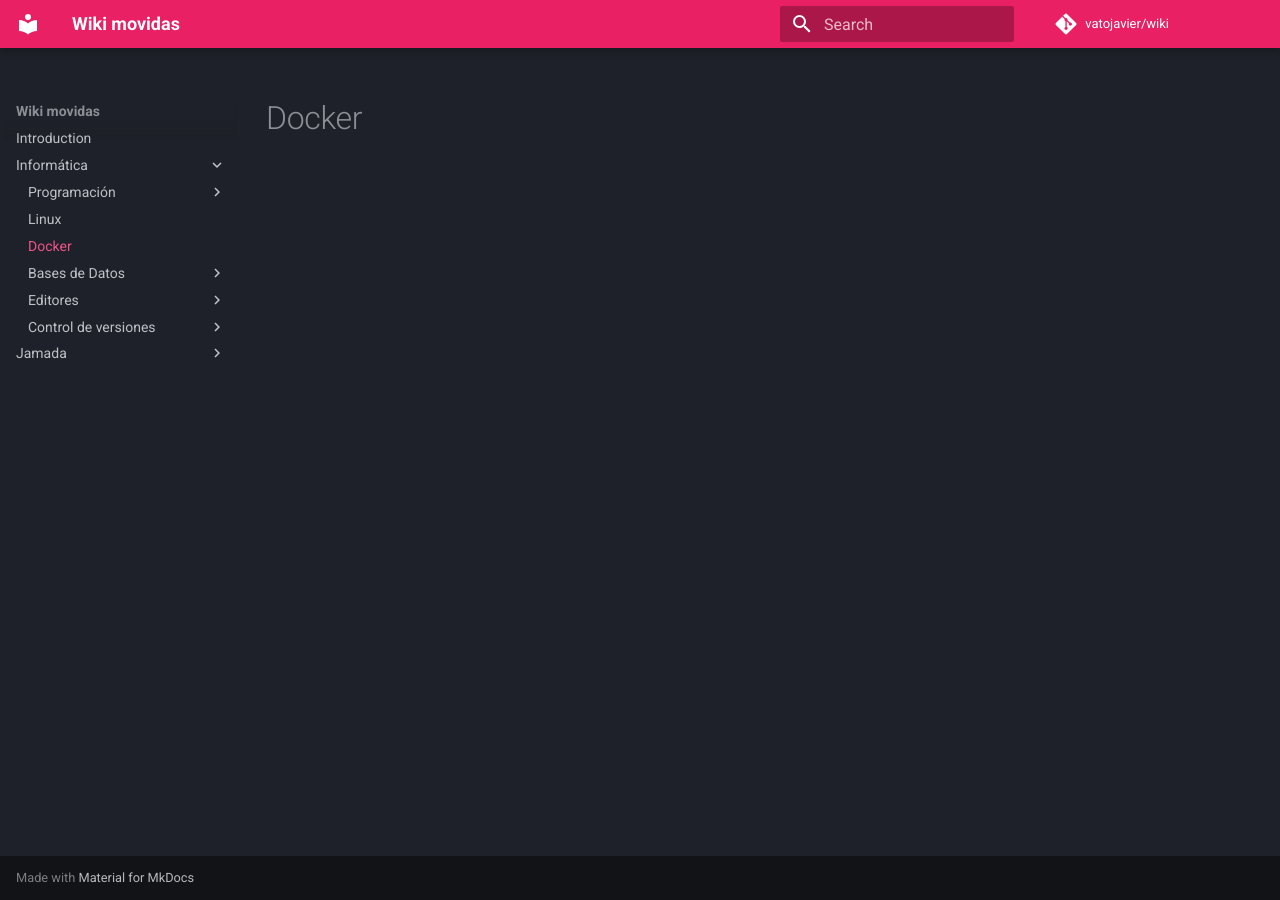
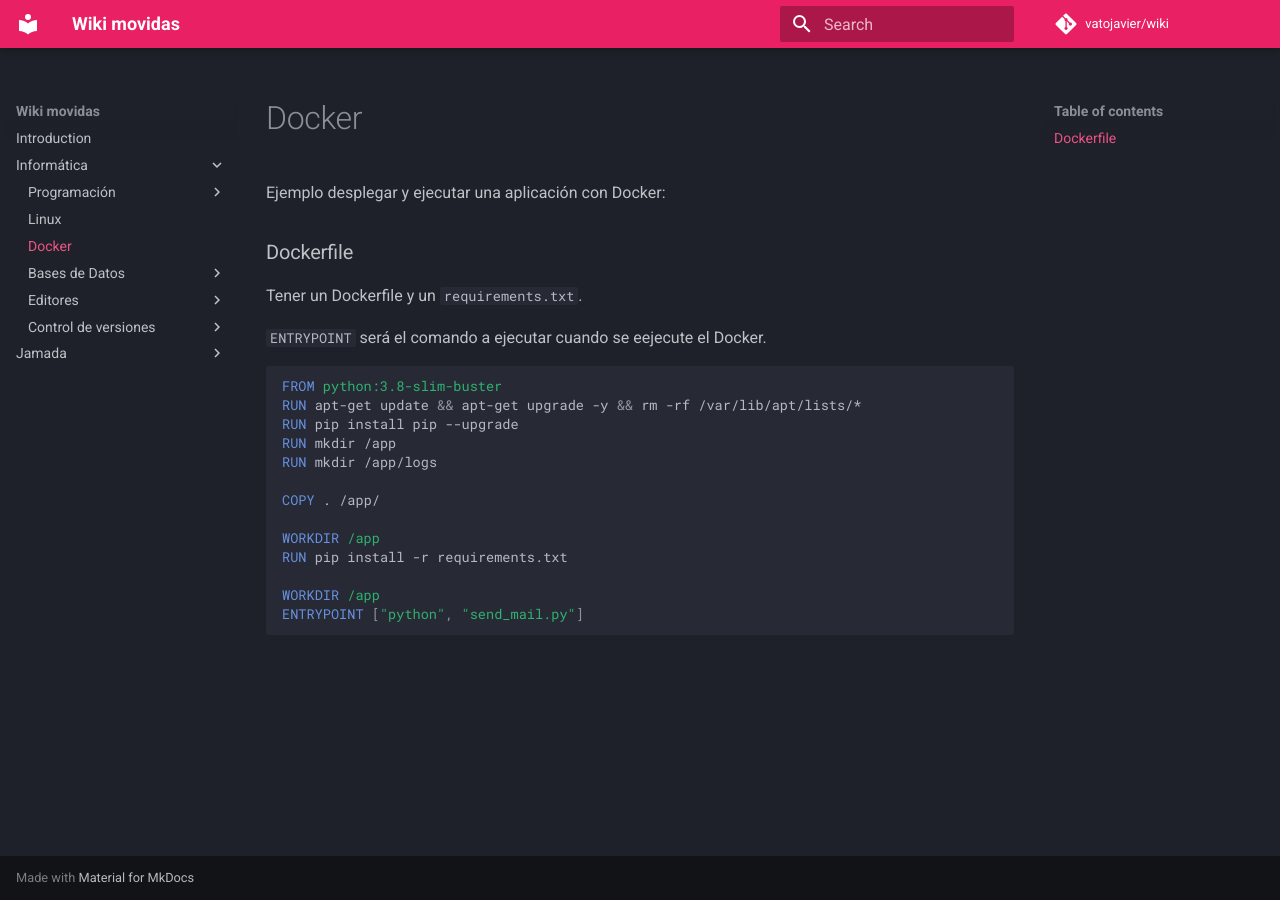
Before and after one commit to vatojavier/wiki, an MkDocs documentation site: the page built from docs/informatica/docker/docker.md, in a window 1280 px wide. Built offline with MkDocs 1.6.1 and Material for MkDocs 9.7.7, drawn with Linux system fonts in a browser that asks for light colours; comment, search, counter and statistics services are not loaded.

Commit message:
Update docker.md

````diff
--- a/docs/informatica/docker/docker.md
+++ b/docs/informatica/docker/docker.md
@@ -1 +1,23 @@
 # Docker
+Ejemplo desplegar y ejecutar una aplicación con Docker:
+
+### Dockerfile
+Tener un Dockerfile y un `requirements.txt`.
+
+`ENTRYPOINT` será el comando a ejecutar cuando se eejecute el Docker.
+
+```Dockerfile
+FROM python:3.8-slim-buster
+RUN apt-get update && apt-get upgrade -y && rm -rf /var/lib/apt/lists/*
+RUN pip install pip --upgrade
+RUN mkdir /app
+RUN mkdir /app/logs
+
+COPY . /app/
+
+WORKDIR /app
+RUN pip install -r requirements.txt
+
+WORKDIR /app
+ENTRYPOINT ["python", "send_mail.py"]
+```
````
